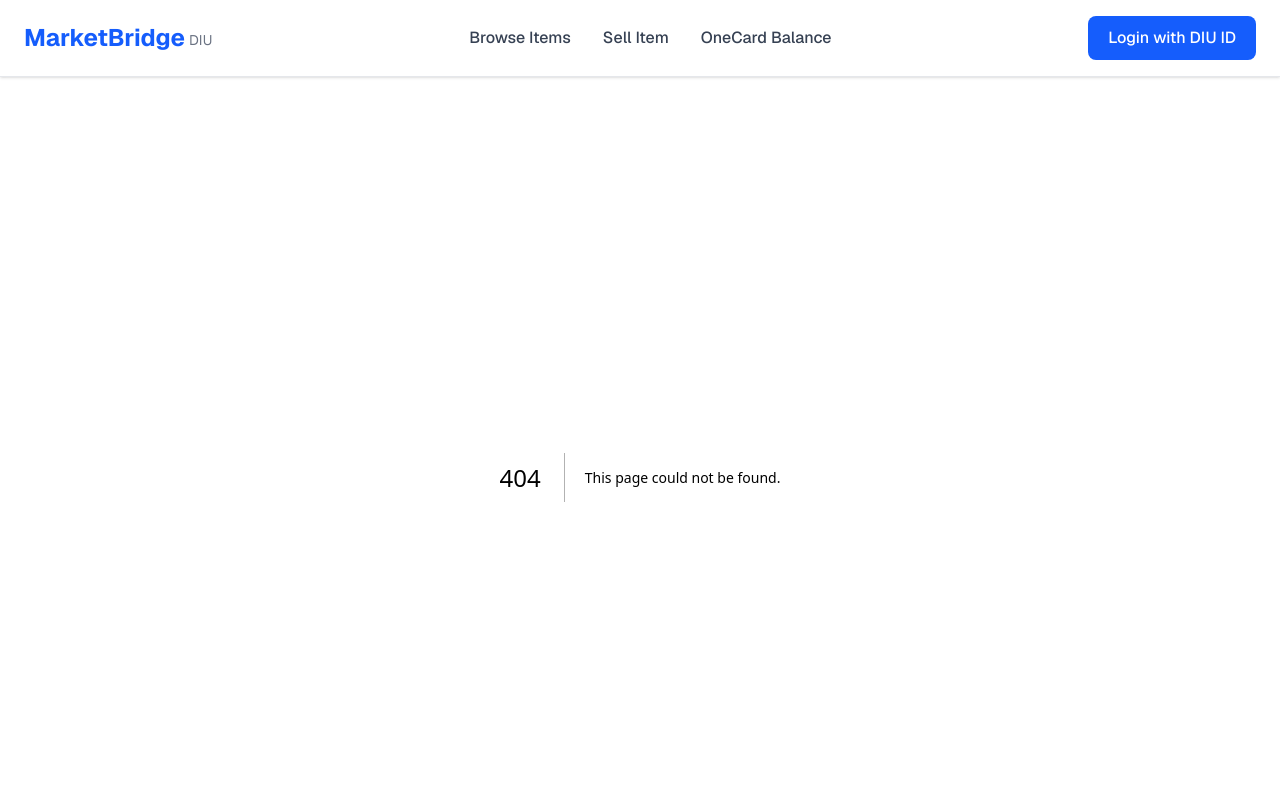
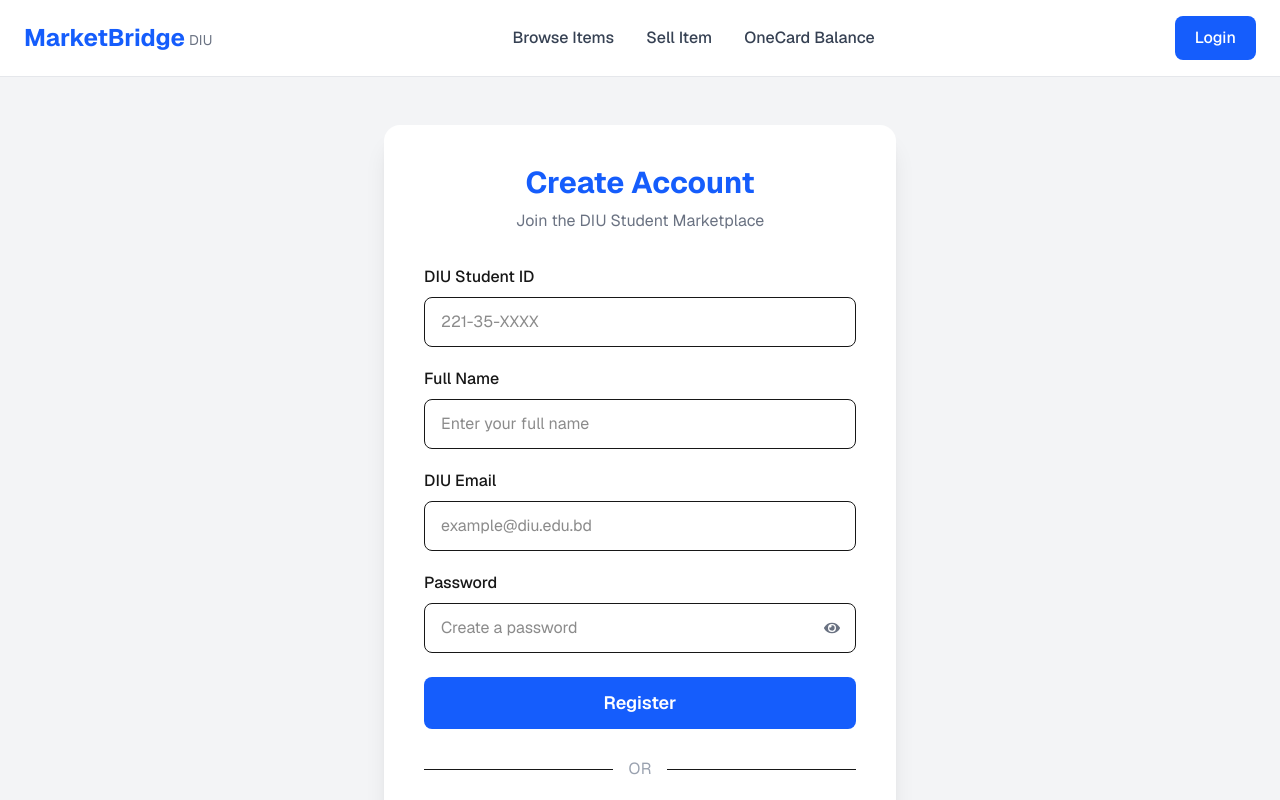
Before and after one commit to sadid466/marketbridge-student-hub, a Next.js app: page /register in a window 1280 px wide. Before the commit this address had no page. Shown: the top 800 px of the page. Built offline with nearby package versions, Linux system fonts and the light colour scheme.

Commit message:
Added login, register and forgot password pages

```diff
--- /dev/null
+++ b/app/forgot-password/page.js
@@ -0,0 +1,112 @@
+"use client";
+
+import { useState } from "react";
+import Link from "next/link";
+
+export default function ForgotPasswordPage() {
+  const [email, setEmail] = useState("");
+
+  const handleReset = (e) => {
+    e.preventDefault();
+
+    console.log(email);
+
+    alert("Password reset link sent!");
+  };
+
+  return (
+    <main
+      style={{
+        maxWidth: "600px",
+        margin: "60px auto",
+        padding: "40px",
+        background: "#fff",
+        borderRadius: "12px",
+        boxShadow: "0 5px 15px rgba(0,0,0,0.1)",
+      }}
+    >
+      <h1
+        style={{
+          textAlign: "center",
+          color: "#2563eb",
+          marginBottom: "15px",
+        }}
+      >
+        Forgot Password
+      </h1>
+
+      <p
+        style={{
+          textAlign: "center",
+          color: "#666",
+          marginBottom: "35px",
+        }}
+      >
+        Enter your DIU email address and we'll send you a password reset link.
+      </p>
+
+      <form onSubmit={handleReset}>
+        <label style={labelStyle}>DIU Email</label>
+
+        <input
+          type="email"
+          placeholder="example@diu.edu.bd"
+          value={email}
+          onChange={(e) => setEmail(e.target.value)}
+          required
+          style={inputStyle}
+        />
+
+        <button type="submit" style={buttonStyle}>
+          Send Reset Link
+        </button>
+      </form>
+
+      <div
+        style={{
+          textAlign: "center",
+          marginTop: "30px",
+        }}
+      >
+        <Link
+          href="/login"
+          style={{
+            color: "#2563eb",
+            textDecoration: "none",
+            fontWeight: "600",
+          }}
+        >
+          ← Back to Login
+        </Link>
+      </div>
+    </main>
+  );
+}
+
+const labelStyle = {
+  display: "block",
+  marginBottom: "10px",
+  fontSize: "18px",
+  fontWeight: "600",
+};
+
+const inputStyle = {
+  width: "100%",
+  padding: "15px",
+  marginBottom: "25px",
+  borderRadius: "8px",
+  border: "1px solid #ccc",
+  fontSize: "16px",
+  boxSizing: "border-box",
+};
+
+const buttonStyle = {
+  width: "100%",
+  padding: "15px",
+  backgroundColor: "#2563eb",
+  color: "#fff",
+  border: "none",
+  borderRadius: "8px",
+  fontSize: "18px",
+  cursor: "pointer",
+};
--- a/app/login/page.js
+++ b/app/login/page.js
@@ -1,6 +1,7 @@
 "use client";
 
 import { useState } from "react";
+import Link from "next/link";
 import { Eye, EyeOff } from "lucide-react";
 
 export default function LoginPage() {
@@ -41,8 +42,8 @@ export default function LoginPage() {
       </h1>
 
       <form onSubmit={handleLogin}>
+
         {/* Student ID */}
-
         <label style={labelStyle}>DIU Student ID</label>
 
         <input
@@ -55,7 +56,6 @@ export default function LoginPage() {
         />
 
         {/* Password */}
-
         <label style={labelStyle}>Password</label>
 
         <div style={{ position: "relative" }}>
@@ -78,10 +78,14 @@ export default function LoginPage() {
         </div>
 
         {/* Forgot Password */}
-
-        <div style={{ textAlign: "right", marginBottom: "25px" }}>
-          <a
-            href="#"
+        <div
+          style={{
+            textAlign: "right",
+            marginBottom: "25px",
+          }}
+        >
+          <Link
+            href="/forgot-password"
             style={{
               color: "#2563eb",
               textDecoration: "none",
@@ -89,11 +93,10 @@ export default function LoginPage() {
             }}
           >
             Forgot Password?
-          </a>
+          </Link>
         </div>
 
         {/* Login Button */}
-
         <button type="submit" style={loginButton}>
           Login
         </button>
@@ -101,11 +104,11 @@ export default function LoginPage() {
         <hr style={{ margin: "35px 0" }} />
 
         {/* Google Button */}
-
         <button type="button" style={googleButton}>
           Continue with Google
         </button>
 
+        {/* Register */}
         <p
           style={{
             textAlign: "center",
@@ -113,8 +116,8 @@ export default function LoginPage() {
           }}
         >
           Don't have an account?{" "}
-          <a
-            href="#"
+          <Link
+            href="/register"
             style={{
               color: "#2563eb",
               fontWeight: "bold",
@@ -122,8 +125,9 @@ export default function LoginPage() {
             }}
           >
             Register
-          </a>
+          </Link>
         </p>
+
       </form>
     </main>
   );
--- /dev/null
+++ b/app/register/page.js
@@ -0,0 +1,116 @@
+"use client";
+
+import Link from "next/link";
+import { useState } from "react";
+import { FaEye, FaEyeSlash, FaGoogle } from "react-icons/fa";
+
+export default function RegisterPage() {
+  const [showPassword, setShowPassword] = useState(false);
+
+  return (
+    <div className="min-h-screen bg-gray-100 flex items-center justify-center px-4 py-12">
+      <div className="bg-white shadow-xl rounded-2xl w-full max-w-lg p-10">
+
+        <h1 className="text-3xl font-bold text-center text-blue-600">
+          Create Account
+        </h1>
+
+        <p className="text-center text-gray-500 mt-2 mb-8">
+          Join the DIU Student Marketplace
+        </p>
+
+        {/* Student ID */}
+        <div className="mb-5">
+          <label className="block mb-2 font-medium">
+            DIU Student ID
+          </label>
+
+          <input
+            type="text"
+            placeholder="221-35-XXXX"
+            className="w-full border rounded-lg px-4 py-3 focus:outline-none focus:ring-2 focus:ring-blue-500"
+          />
+        </div>
+
+        {/* Full Name */}
+        <div className="mb-5">
+          <label className="block mb-2 font-medium">
+            Full Name
+          </label>
+
+          <input
+            type="text"
+            placeholder="Enter your full name"
+            className="w-full border rounded-lg px-4 py-3 focus:outline-none focus:ring-2 focus:ring-blue-500"
+          />
+        </div>
+
+        {/* Email */}
+        <div className="mb-5">
+          <label className="block mb-2 font-medium">
+            DIU Email
+          </label>
+
+          <input
+            type="email"
+            placeholder="example@diu.edu.bd"
+            className="w-full border rounded-lg px-4 py-3 focus:outline-none focus:ring-2 focus:ring-blue-500"
+          />
+        </div>
+
+        {/* Password */}
+        <div className="mb-6">
+          <label className="block mb-2 font-medium">
+            Password
+          </label>
+
+          <div className="relative">
+            <input
+              type={showPassword ? "text" : "password"}
+              placeholder="Create a password"
+              className="w-full border rounded-lg px-4 py-3 pr-12 focus:outline-none focus:ring-2 focus:ring-blue-500"
+            />
+
+            <button
+              type="button"
+              onClick={() => setShowPassword(!showPassword)}
+              className="absolute right-4 top-1/2 -translate-y-1/2 text-gray-500"
+            >
+              {showPassword ? <FaEyeSlash /> : <FaEye />}
+            </button>
+          </div>
+        </div>
+
+        {/* Register Button */}
+        <button className="w-full bg-blue-600 hover:bg-blue-700 text-white py-3 rounded-lg text-lg font-semibold transition">
+          Register
+        </button>
+
+        {/* Divider */}
+        <div className="flex items-center my-7">
+          <div className="flex-1 border-t"></div>
+          <span className="mx-4 text-gray-400">OR</span>
+          <div className="flex-1 border-t"></div>
+        </div>
+
+        {/* Google */}
+        <button className="w-full border rounded-lg py-3 flex items-center justify-center gap-3 hover:bg-gray-50 transition">
+          <FaGoogle className="text-red-500" />
+          Continue with Google
+        </button>
+
+        {/* Login */}
+        <p className="text-center mt-8 text-gray-600">
+          Already have an account?{" "}
+          <Link
+            href="/login"
+            className="text-blue-600 font-semibold hover:underline"
+          >
+            Login
+          </Link>
+        </p>
+
+      </div>
+    </div>
+  );
+}
--- a/components/Navbar.js
+++ b/components/Navbar.js
@@ -1,6 +1,11 @@
+"use client";
+
 import Link from "next/link";
+import { usePathname } from "next/navigation";
 
 export default function Navbar() {
+  const pathname = usePathname();
+
   return (
     <nav className="bg-white border-b border-gray-200 px-6 py-4 shadow-sm">
       <div className="max-w-7xl mx-auto flex items-center justify-between">
@@ -31,13 +36,29 @@ export default function Navbar() {
           </Link>
         </div>
 
-        {/* Login Button */}
-        <Link href="/login">
-          <button className="bg-blue-600 hover:bg-blue-700 text-white px-5 py-2.5 rounded-lg font-medium transition">
+        {/* Right Button */}
+        {pathname === "/login" ? (
+          <Link
+            href="/register"
+            className="bg-blue-600 hover:bg-blue-700 text-white px-5 py-2.5 rounded-lg font-medium transition"
+          >
+            Register
+          </Link>
+        ) : pathname === "/register" ? (
+          <Link
+            href="/login"
+            className="bg-blue-600 hover:bg-blue-700 text-white px-5 py-2.5 rounded-lg font-medium transition"
+          >
+            Login
+          </Link>
+        ) : (
+          <Link
+            href="/login"
+            className="bg-blue-600 hover:bg-blue-700 text-white px-5 py-2.5 rounded-lg font-medium transition"
+          >
             Login with DIU ID
-          </button>
-        </Link>
-
+          </Link>
+        )}
       </div>
     </nav>
   );
--- a/package.json
+++ b/package.json
@@ -12,7 +12,8 @@
     "lucide-react": "^1.28.0",
     "next": "16.2.12",
     "react": "19.2.4",
-    "react-dom": "19.2.4"
+    "react-dom": "19.2.4",
+    "react-icons": "^5.7.0"
   },
   "devDependencies": {
     "@tailwindcss/postcss": "^4",
```
Also changed, not shown: 1 other file (tests, documents, lock files or other folders).
